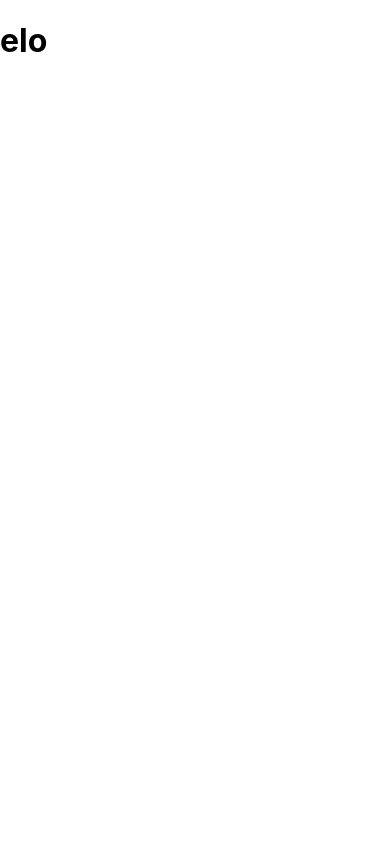
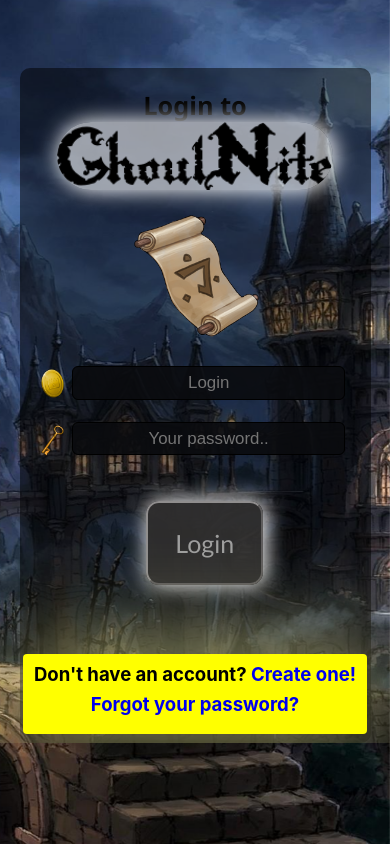
Before and after one commit to Poted/GhoulNite, a React (Create React App) app: page / in a window 390 px wide. Built offline with nearby package versions, Linux system fonts and the light colour scheme; the HTML template or start-up script is replaced by a standard one.

Commit message:
main page added

```diff
--- a/src/App.js
+++ b/src/App.js
@@ -46,7 +46,7 @@ function App() {
 		<BrowserRouter>
 			<Switch>
 
-				<Route path="/" exact component={ MainPage } />
+				<Route exact path="/" exact component={ MainPage } />
 
 				<div className="App">
 						<ResponsiveNavigation
--- a/src/App.scss
+++ b/src/App.scss
@@ -4,4 +4,10 @@
     text-align: center;
     background-size: 100%;
     height: 100vh;
+
+    @media screen and (max-width: 759px) {
+      background-size: 430%;
+      background-position-x: -600px;
+      background-position-y: -20px;
+    }
   }
--- a/src/assets/scss/pages.scss
+++ b/src/assets/scss/pages.scss
@@ -14,30 +14,38 @@
 }
 
 .home {
+    margin: 0;
+    padding: 0;
     .container {
+        margin: 0;
+        padding: 0;
         .loginWindow {
 
             background-color: rgba(0, 0, 0, 0.5);
             height: 70vh;
-            width: 20vw;
-            margin: 10vw 0vw 0vw 32vw;
-
+            width: 66%;
+            margin: 5vw 0 0 17vw ;
+            position: relative;
             border-radius: 10px;
 
 
             .loginHeader {
+
                 h3 {
-                    color: rgb(255, 255, 255);
                     font-size: 3vh;
-                    font-family: 'Gill Sans', 'Gill Sans MT', Calibri, 'Trebuchet MS', sans-serif;;
+                    font-family: 'Segoe UI', Tahoma, Geneva, Verdana, sans-serif;;
                     margin: 25px 0px 10px;
                     padding-top: 20px;
+                    display: flex;
+                    flex-direction: column;
+                    align-items: center;
 
                     img {
+
                         background-color: rgba(255, 255, 255, 0.57);
                         border-radius: 50px;
                         box-shadow: 2px 0px 20px 2px rgba(255, 255, 255, 0.9);
-                        width: 74%;
+                        width: 33%;
                     }
                 }
             }
@@ -55,6 +63,7 @@
                 .login {
 
                     .loginImg {
+                        margin-left: -3vw;
                         width: 3vw;
                         display: inline-block;
                         vertical-align: middle;;
@@ -64,7 +73,7 @@
                         border: 1px solid black;
                         box-sizing: border-box;
                         border-radius: 6px;
-                        width: 80%;
+                        width: 40%;
                         height: 4vh;
                         font-size: 2vh;
                         text-align: center;
@@ -78,16 +87,17 @@
                     margin-top: 10px;
 
                     .passwordImg {
+                        margin-left: -3vw;
                         width: 3vw;
                         display: inline-block;
-                        vertical-align: middle;;
+                        vertical-align: middle;
                     }
 
                     input {
                         border: 1px solid black;
                         box-sizing: border-box;
                         border-radius: 6px;
-                        width: 80%;
+                        width: 40%;
                         height: 4vh;
                         font-size: 2vh;
                         text-align: center;
@@ -124,21 +134,108 @@
 
             .loginFooter {
                 background-color: yellow;
-                width: 20vw;
-                height: 7vh;
+                width: 99%;
+                height: 3vh;
+                margin-left: 0.5%;
                 border-radius: 4px;
-                bottom: 0;
+                box-shadow: 0px 0px 200px 20px rgba(179, 177, 116, 0.9);
+                //This one is cool. PhotoShop in css xD
                 position: absolute;
-                overflow: hidden;
+                bottom: 1vh;
+                display: flex;
+                flex-direction: row;
 
 
                 .signUp, .forgotPassword {
+                    font-size: 2vh;
+                    font-weight: bold;
+                    margin-left: 12vw;
                     a {
                         text-decoration: none;
                     }
                 }
             }
 
+        }
+    }
+
+    @media screen and (max-width: 759px) {
+        .container {
+            .loginWindow {
+                width: 90vw;
+                height: 80vh;
+                margin: 8vh auto auto 5vw;
+                .loginHeader {
+                    h3 {
+                        img {
+                            width: 71vw;
+                        }
+                    }
+                }
+
+                .loginBody {
+                    .mainImg {
+                        height: 18vh;
+                        position: relative;
+                        margin-bottom: 1vh;
+                    }
+
+                    .login {
+                        margin-bottom: 2vh;
+                        input {
+                            width: 70vw;
+                        }
+                        .loginImg {
+                            width: 10vw;
+                        }
+                    }
+                    .password {
+                        input {
+                            width: 70vw;
+                        }
+                        .passwordImg {
+                            width: 10vw;
+                        }
+                    }
+
+                    :link {
+                        input {
+                            width: 30vw;
+                            height: 10vh;
+                            border-radius: 13px;
+                            margin-left: 5vw;
+                            margin-top: 5vh;
+                        }
+                    }
+                }
+
+
+                .loginFooter {
+                    background-color: yellow;
+                    width: 98%;
+                    height: 9.5vh;
+                    margin-left: 1%;
+                    border-radius: 4px;
+                    box-shadow: 0px 0px 100px 5px rgba(179, 177, 116, 0.9);
+                    position: absolute;
+                    bottom: 1vh;
+                    display: flex;
+                    flex-direction: column;
+
+                    .signUp, .forgotPassword {
+                        font-size: 2.2vh;
+                        font-weight: bold;
+                        margin-left: 0;
+                        margin-top: 1vh;
+                        font-family: -apple-system, BlinkMacSystemFont, 'Segoe UI', Roboto, Oxygen, Ubuntu, Cantarell, 'Open Sans', 'Helvetica Neue', sans-serif;
+                        a {
+                            text-decoration: none;
+                        }
+                    }
+                }
+
+
+            }
         }
     }
 
--- a/src/pages/Home.jsx
+++ b/src/pages/Home.jsx
@@ -4,7 +4,7 @@ import '../assets/scss/pages.scss';
 class Home extends Component {
     render () {
         return (
-            <div className="home">
+{/*          <div className="home">
                 <div className="container">
                     <div className="loginWindow">
 
@@ -34,10 +34,10 @@ class Home extends Component {
                                 </div>
 
 
-                               {/* <div className="rememberCheckbox">
+                               //////// <div className="rememberCheckbox">
                                     <input type="checkbox"/>
                                     Remember Me
-                                    </div> */}
+                                    </div> //////////////////////////
 
                                 <input type="submit" value="Login" className="loginBtn"/>
 
@@ -54,9 +54,12 @@ class Home extends Component {
                         </div>
                     </div>
                 </div>
-	    	</div>
-        )
+            </div>
+        */}
+
+
+            )
+        }
     }
-}
 
 export default Home;
--- a/src/pages/mainPage.jsx
+++ b/src/pages/mainPage.jsx
@@ -1,17 +1,68 @@
 import React, { useState, useEffect } from 'react';
+import App from '../App';
+import { Link } from 'react-router-dom';
 
 function MainPage() {
-    useEffect(() => {
-        fetchItems();
-    }, []);
 
-    const fetchItems = async () => {
 
-    };
 
     return (
-        <div>
-            <h1>elo</h1>
+        <div className="App">
+            <div className="home">
+                <div className="container">
+                    <div className="loginWindow">
+
+                        <div className="loginHeader">
+                            <h3> Login to <img src={require("../assets/GhoulNite.png")}/> </h3>
+                        </div>
+
+
+                        <div className="loginBody">
+                            <form>
+                                <img className="mainImg" src={require("../assets/scroll.png")}/>
+
+                                <div className="login">
+                                    <img className="loginImg" src={require("../assets/coin.png")}/>
+                                    <input type="text" className="userInput" placeholder="Login"/>
+                                </div>
+
+                                <div className="password">
+                                    <img className="passwordImg" src={require("../assets/key.png")}/>
+                                    <input type="password" className="passwordInput" placeholder="Your password.."/>
+                                </div>
+
+
+                               {/* <div className="rememberCheckbox">
+                                    <input type="checkbox"/>
+                                    Remember Me
+                                </div>
+
+                                <input type="submit" value="Login" className="loginBtn"/>
+                                 */}
+
+                                <Link to={"/home"}>
+                                    <input type="submit" value="Login" className="loginBtn"/>
+                                </Link>
+
+                            </form>
+                        </div>
+
+
+                        <div className="loginFooter">
+
+                            <div className="signUp">
+                                Don't have an account? <a href="#">Create one!</a>
+                            </div>
+
+                            <div className="forgotPassword">
+                                <a href="#">Forgot your password?</a>
+                            </div>
+
+                        </div>
+
+                    </div>
+                </div>
+	    	</div>
         </div>
     );
 }
```
